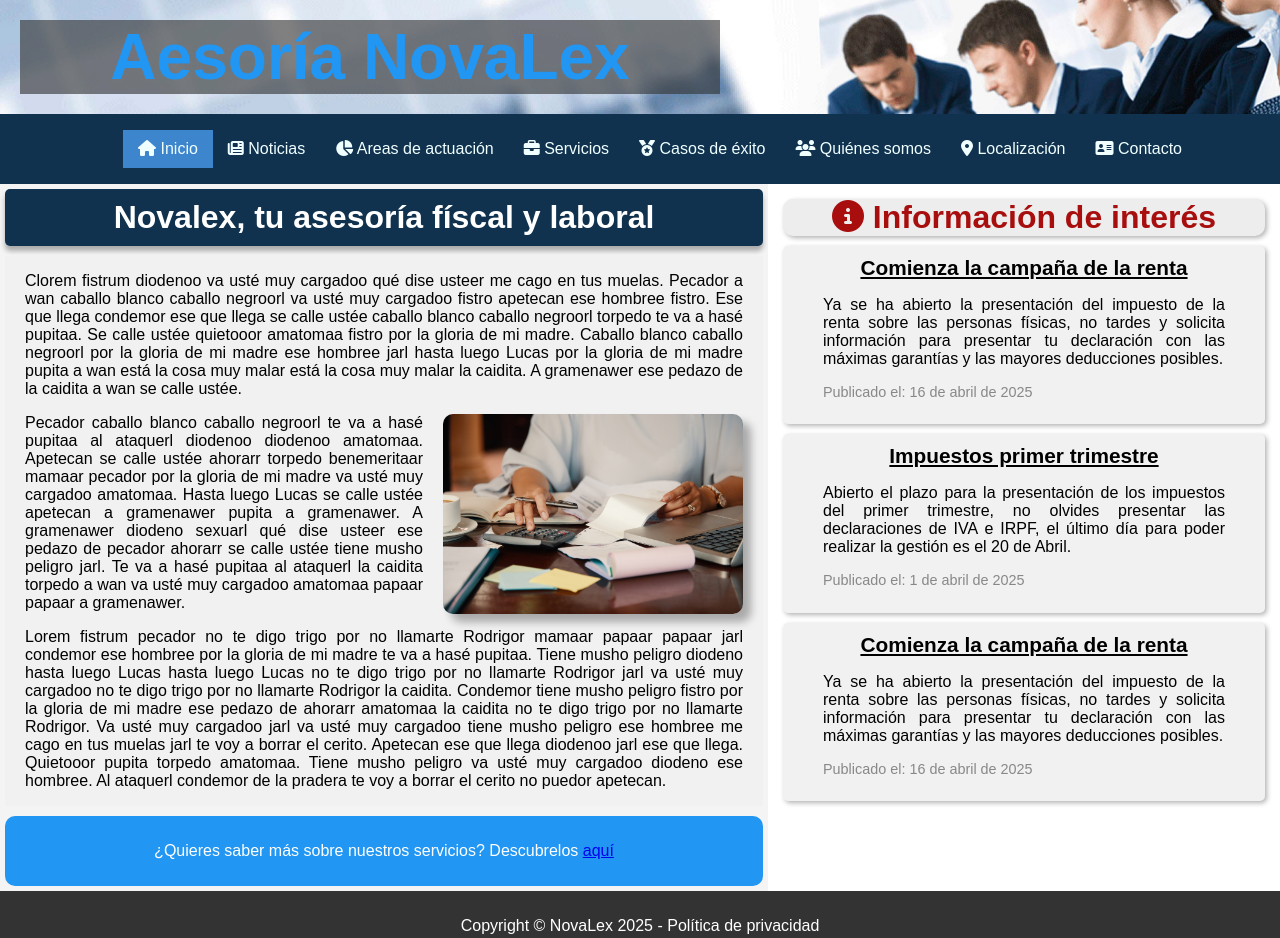
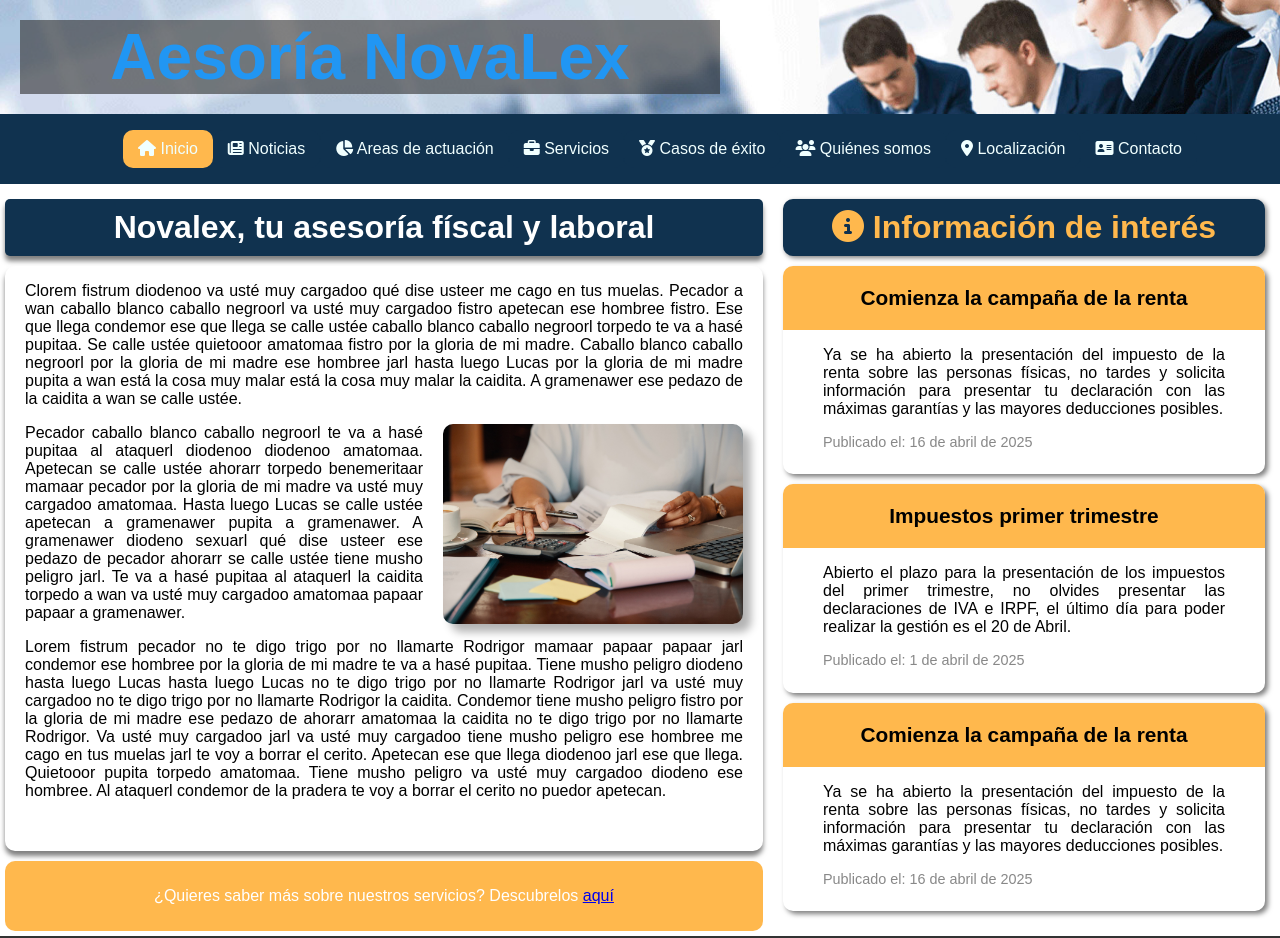
Before and after one commit to juancarloscalvo/LM-Actividad-3-grupal, a plain HTML site: page index.html in a window 1280 px wide. Shown: the top 938 px of the page. Drawn offline with Linux system fonts and the light colour scheme; a web font is replaced by a local one.

Commit message:
Refactor CSS styles and HTML structure for news sections; enhance layout and visual consistency

```diff
--- a/css/noticias.css
+++ b/css/noticias.css
@@ -1,4 +1,4 @@
-.noticias-grid {
+.contenedor {
     display: grid;
     grid-template-columns: repeat(auto-fit, minmax(400px, 1fr));
     gap: 30px;
@@ -6,24 +6,29 @@
 }
 
 .noticia-card {
-    background-color: #fff;
-    border: 1px solid #e0e0e0;
+    background-color: rgb(255, 255, 255);
     border-radius: 12px;
-    box-shadow: 0 4px 12px rgba(0, 0, 0, 0.08);
+    box-shadow: 4px 4px 12px rgba(0, 0, 0, 0.5);
     transition: transform 0.2s ease-in-out;
     display: flex;
     flex-direction: column;
     padding: 20px;
 }
 
+.noticia-cabecera {
+    background-color: #10324f;
+    margin: -20px -20px 20px -20px; /* compensa el padding de .noticia-card */
+    padding: 20px;
+    border-top-left-radius: 12px;
+    border-top-right-radius: 12px;
+}
+
 .noticia-card:hover {
     transform: translateY(-5px);
-    background-color: rgb(246, 240, 233);
-    box-shadow: 0 6px 16px rgba(0, 0, 0, 0.1);
 }
 
 .noticia-titulo {
-    color: #333;
+    color: white;
     font-size: 1.6em;
     margin-bottom: 15px;
     line-height: 1.3;
@@ -37,7 +42,7 @@
 }
 
 .noticia-entrada {
-    color: #555;
+    color: black;
     line-height: 1.7;
     margin-bottom: 25px;
     text-align: justify;
@@ -45,7 +50,7 @@
 
 .noticia-leer-mas {
     display: block;
-    background-color: #007bff;
+    background-color: #ffb84d;
     color: white;
     padding: 12px 20px;
     text-decoration: none;
--- a/css/styles.css
+++ b/css/styles.css
@@ -1,4 +1,10 @@
 @import url('https://fonts.googleapis.com/css2?family=Special+Gothic+Expanded+One&display=swap');
+
+:root {
+    --color-principal: #10324f;
+    --color-secundario: #ffb84d;
+    --color-menu-over: #e9900a;
+  }
 
 html, body {
     height: 100%;
@@ -57,15 +63,19 @@ ul{
 }
 /*A continuación, daremos estilo a nuestro menú principal, contenido en la clase nav*/
 .nav li a{
-    background-color: #10324f;
+    background-color: var(--color-principal);
     color:azure;
     text-decoration: none;
     padding: 10px 15px;
-     display: block;
+    display: block;
+}
+
+.nav > li > a {
+    border-radius: 10px;
 }
 
 .nav li a:hover{
-    background-color: rgb(44, 109, 174);
+    background-color: var(--color-menu-over);
 
 }
 .nav > li {
@@ -74,7 +84,7 @@ ul{
 }
 
 .nav li ul li a {
-    background-color: rgb(6, 16, 108);
+    background-color: var(--color-principal);
     box-shadow: 5px 5px 5px rgba(0, 0, 0, 0.5);
     color: #fff;
 }
@@ -108,11 +118,15 @@ ul{
 }
 
 .visitando {
-    background-color: rgb(61, 133, 205) !important;
+    background-color: var(--color-secundario)!important;
 }
 
 .contenedor {
     flex: 1;
+}
+
+.contenedor section {
+    background-color: white;
 }
 
 .contenedor > section {
@@ -123,6 +137,7 @@ ul{
 }
 
 section {
+    margin-top: 10px;
     display: flex;
     flex-direction: column;
     background-color: #f4f4f4;
@@ -130,8 +145,8 @@ section {
 }
 
 section header {
-    background-color: #10324f;
-    box-shadow: 0px 5px 5px rgba(0, 0, 0, 0.3);
+    background-color: var(--color-principal);
+    box-shadow: 0px 5px 5px rgba(0, 0, 0, 0.5);
     color: white;
     padding: 10px;
     border-radius: 5px;
@@ -140,7 +155,9 @@ section header {
 section article {
     flex: 1;
     overflow: auto;
-    background-color: #f1f1f1;
+    background-color: white;
+    box-shadow: 0px 5px 5px rgba(0, 0, 0, 0.5);
+    border-radius: 10px;
     padding-right: 20px;
     padding-left: 20px;
     margin: 10px 0;
@@ -165,7 +182,7 @@ section article {
 }
 
 section footer {
-    background-color: #2196F3;
+    background-color: var(--color-secundario);
     border-radius: 10px;
     color: white;
     padding: 10px;
@@ -178,26 +195,34 @@ aside {
 
 aside h2 {
     margin: 0;
-    color: rgb(168, 14, 14);
-    background-color: rgb(237, 237, 237);
+    padding: 10px;
+    color: var(--color-secundario);
+    background-color: var(--color-principal);
+    font-size: 2em;
+    box-shadow: 2px 2px 5px rgba(0, 0, 0, 0.5);
     border-radius: 10px;
-    font-size: 2em;
-    box-shadow: 2px 2px 5px rgba(0, 0, 0, 0.3);
 
 }
 
+aside .cabecera {
+    background-color: var(--color-secundario);
+    margin: -10px -10px 10px -10px; /* compensa el padding de .noticia-card */
+    padding: 20px;
+    border-top-left-radius: 10px;
+    border-top-right-radius: 10px;
+}
+
 aside .bloque {
-    background-color: #f1f1f1;
+    background-color: white;
     padding: 10px;
     margin: 10px 0;
-    border-radius: 5px;
-    box-shadow: 2px 2px 5px rgba(0, 0, 0, 0.3);
+    border-radius: 10px;
+    box-shadow: 3px 3px 5px rgba(0, 0, 0, 0.5);
 }
 
 aside .bloque h3 {
     margin: 0;
     font-size: 1.3em;
-    text-decoration: underline;
 }
 
 aside .bloque p {
--- a/index.html
+++ b/index.html
@@ -51,19 +51,23 @@
         <aside>
             <h2><i class="fa-solid fa-circle-info"></i> Información de interés</h2>
             <div class="bloque">
-                <div>
+                <div class="cabecera">
                     <h3>Comienza la campaña de la renta</h3>
+                </div>
                     <p>Ya se ha abierto la presentación del impuesto de la renta sobre las personas físicas, no tardes y solicita información para presentar tu declaración con las máximas garantías y las mayores deducciones posibles.</p>
                     <p class="fecha">Publicado el: 16 de abril de 2025</p>
-                </div>
             </div>
             <div class="bloque">
-                <h3>Impuestos primer trimestre</h3>
+                <div class="cabecera">
+                    <h3>Impuestos primer trimestre</h3>
+                </div>
                 <p>Abierto el plazo para la presentación de los impuestos del primer trimestre, no olvides presentar las declaraciones de IVA e IRPF, el último día para poder realizar la gestión es el 20 de Abril.</p>
                 <p class="fecha">Publicado el: 1 de abril de 2025</p>
             </div>
             <div class="bloque">
-                <h3>Comienza la campaña de la renta</h3>
+                <div class="cabecera">
+                    <h3>Comienza la campaña de la renta</h3>
+                </div>
                 <p>Ya se ha abierto la presentación del impuesto de la renta sobre las personas físicas, no tardes y solicita información para presentar tu declaración con las máximas garantías y las mayores deducciones posibles.</p>
                 <p class="fecha">Publicado el: 16 de abril de 2025</p>
             </div>
```
Also changed, not shown: noticias.html (+12 -7 lines).
